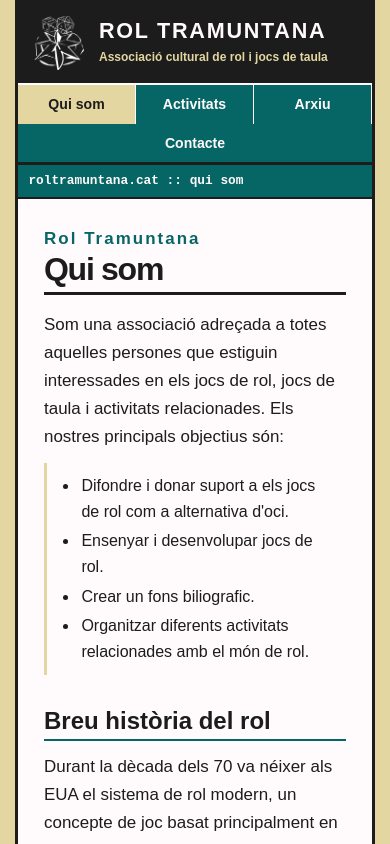
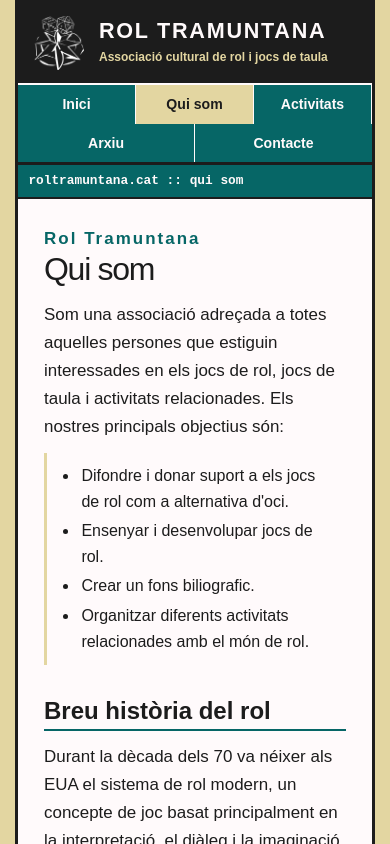
Before and after one commit to Elena-Barrachina/rol-tramuntana-web, a Next.js app: page /qui-som in a window 390 px wide. Shown: the top 844 px of the page. Built offline with nearby package versions, Linux system fonts and the light colour scheme.

Commit message:
Minor formatting.

```diff
--- a/src/app/globals.css
+++ b/src/app/globals.css
@@ -286,7 +286,7 @@ h1 { margin: 0 0 1rem; color: var(--carbon); font-size: clamp(2rem, 6vw, 4rem);
   .brand { min-height: 80px; padding: 10px 14px; }
   .brand-name strong { font-size: 1.35rem; }
   .brand-name span { font-size: .75rem; }
-  .site-nav li { flex-basis: 33.333%; }
+  .site-nav li { flex: 1 0 33.333%; }
   .home-panel,
   .inner-page { width: 100%; margin: 0; }
   .home-content { grid-template-columns: 1fr; gap: 20px; padding: 24px; padding-bottom: max(5svh, 54px); }
--- a/src/app/qui-som/page.tsx
+++ b/src/app/qui-som/page.tsx
@@ -8,9 +8,7 @@ export default function QuiSomPage() {
 
       <section className="inner-page" aria-labelledby="page-title">
         <p className="eyebrow">Rol Tramuntana</p>
-        <h1 id="page-title" className="type-page-title">
-          Qui som
-        </h1>
+        <h1 id="page-title">Qui som</h1>
 
         <p className="type-body">
           Som una associació adreçada a totes aquelles persones que estiguin
--- a/src/app/top-nav.tsx
+++ b/src/app/top-nav.tsx
@@ -4,6 +4,7 @@ import Link from "next/link";
 type Section = "home" | "qui-som" | "activitats" | "arxiu" | "contacte";
 
 const sections: Array<{ href: string; label: string; id: Section }> = [
+  { href: "/", label: "Inici", id: "home" },
   { href: "/qui-som", label: "Qui som", id: "qui-som" },
   { href: "/activitats", label: "Activitats", id: "activitats" },
   { href: "/arxiu", label: "Arxiu", id: "arxiu" },
```
